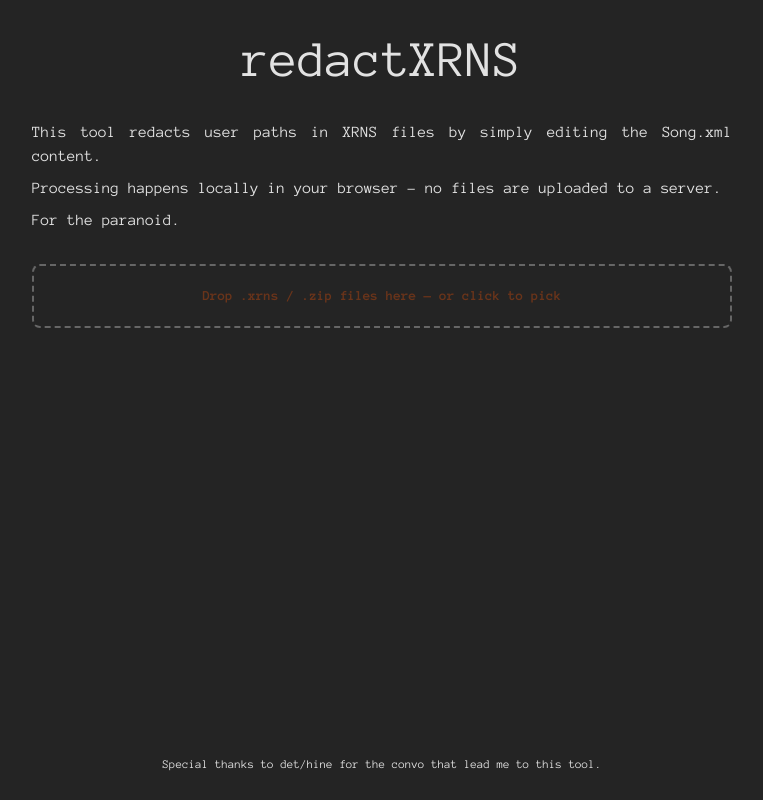
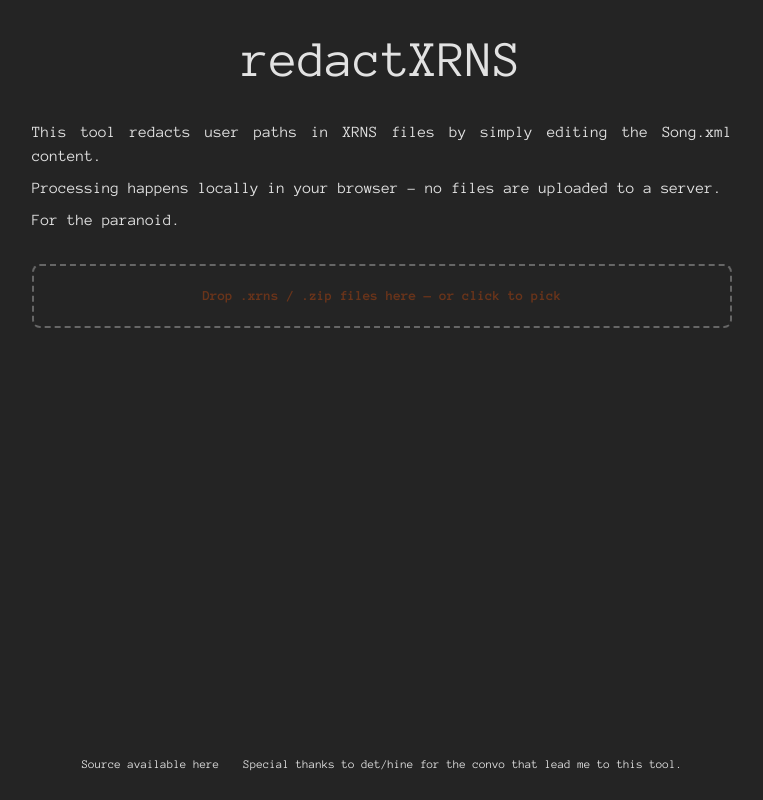
Before and after one commit to untilde/redactXRNS, a Vue app: page / in a window 1280 px wide. Shown: the whole page, without its empty margins (258-1021 px from the left). Built offline with nearby package versions, Linux system fonts and the light colour scheme.

Commit message:
Source available here

```diff
--- a/src/App.vue
+++ b/src/App.vue
@@ -45,6 +45,9 @@
     class="fixed bottom-4 left-0 right-0 flex justify-center pointer-events-none"
   >
     <p class="text-xs px-3 py-1 pointer-events-auto">
+      Source available <a href="https://github.com/untilde/redactXRNS">here</a>
+    </p>
+    <p class="text-xs px-3 py-1 pointer-events-auto">
       Special thanks to det/hine for the convo that lead me to this tool.
     </p>
   </div>
```
